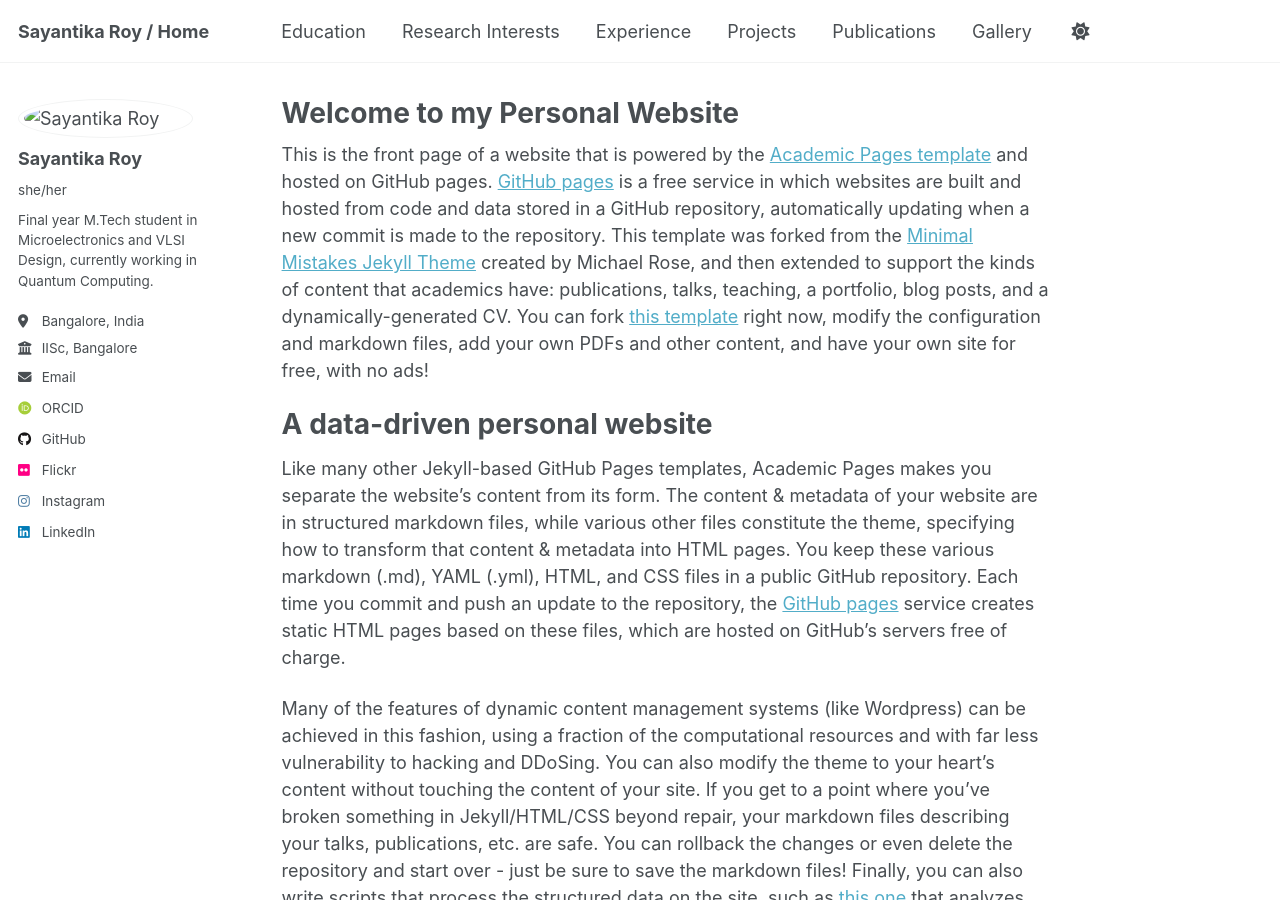
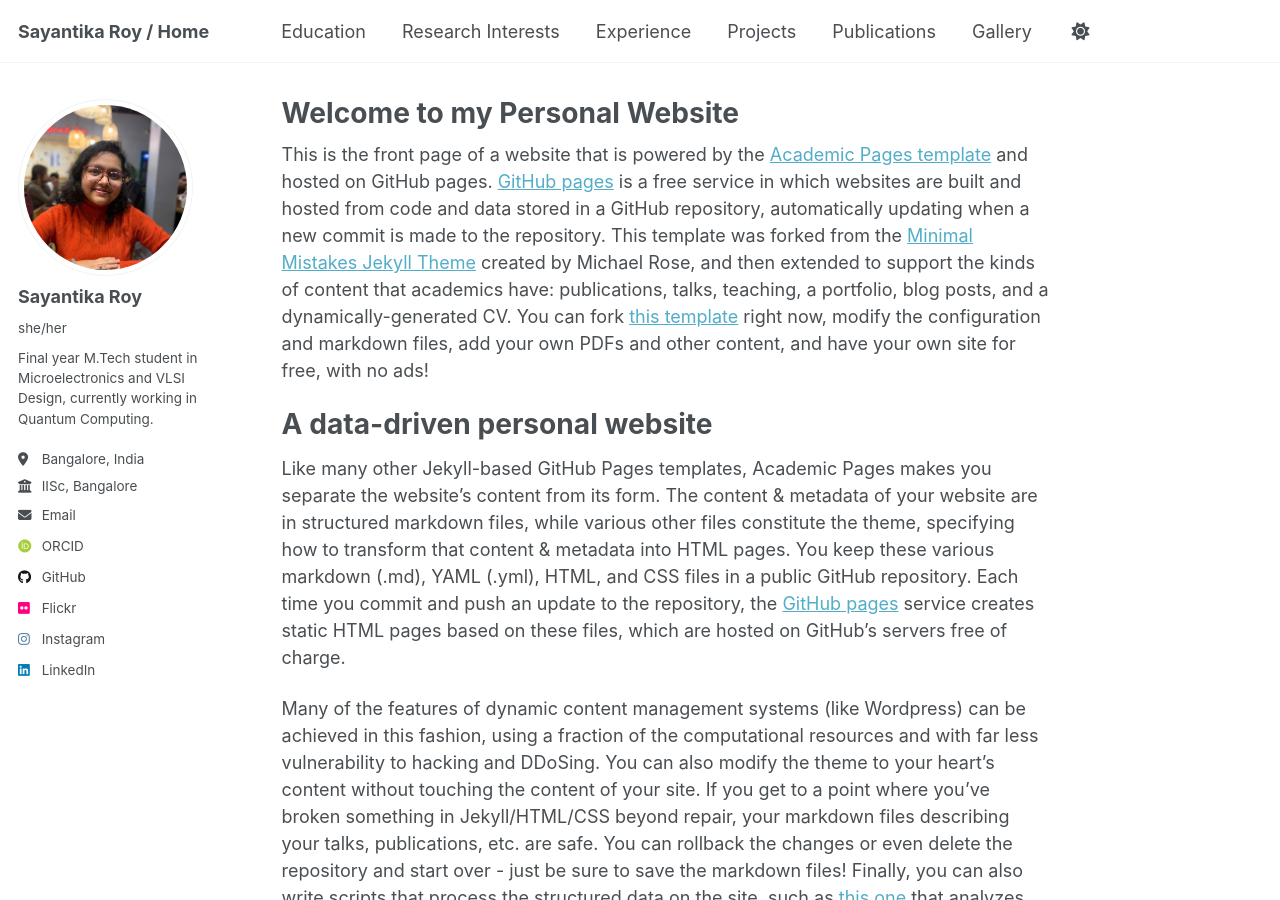
Before and after one commit to sayo-134/sayantika-roy.github.io, a Jekyll site: the page built from _pages/about.md, in a window 1280 px wide and 900 px high. Built offline with Jekyll 4.4.1, drawn with Linux system fonts in a browser that asks for light colours; some web fonts are replaced.

Commit message:
updated profile image

```diff
--- a/_config.yml
+++ b/_config.yml
@@ -22,7 +22,7 @@ repository               : "sayo-134/sayantika-roy.github.io"
 #               Additional customization can be done by editing /_includes/author-profile.html
 author:
   # Biographic information
-  avatar           : "images/profile_sayantika.jpg" # path to your avatar image, placed in /images/
+  avatar           : "sayantika.png" # path to your avatar image, placed in /images/
   name             : "Sayantika Roy"
   pronouns         : "she/her"
   bio              : "Final year M.Tech student in Microelectronics and VLSI Design, currently working in Quantum Computing."
```
Also changed, not shown: images/sayantika.png (added).
